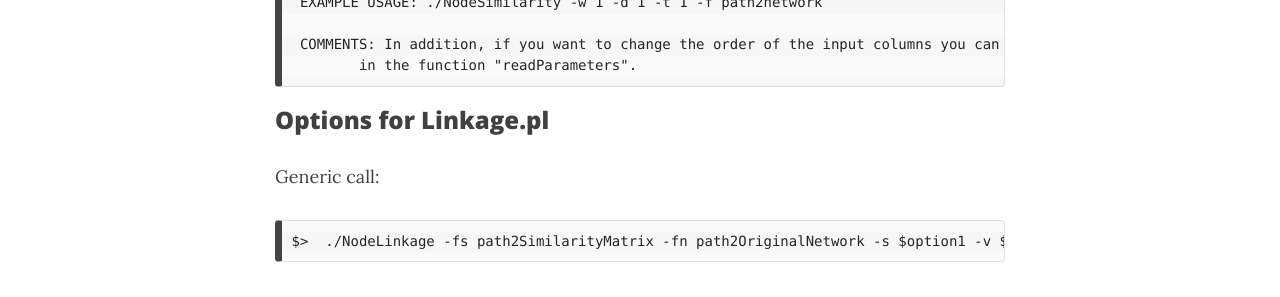
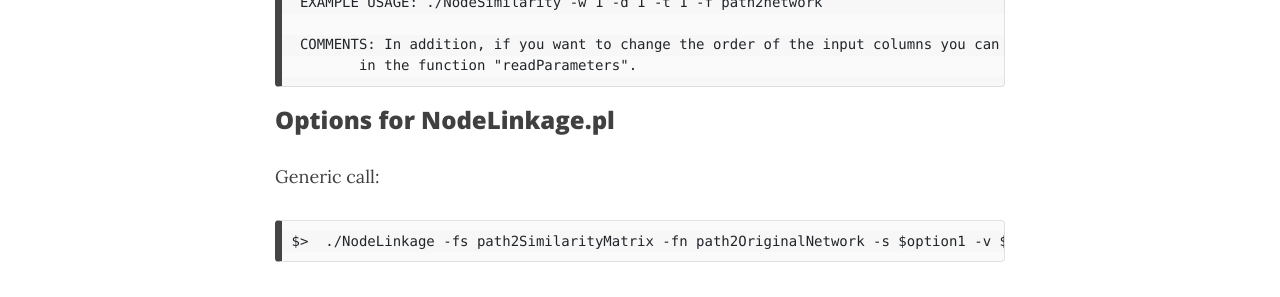
Before and after one commit to apascualgarcia/functionInk, a Jekyll site: the page built from docs/_pages/help.md, in a window 1280 px wide and 1400 px high, scrolled down 1918 px. Shown: the part 157-454 px from the top of the window. Built offline with Jekyll 4.4.1, drawn with Linux system fonts in a browser that asks for light colours; nearby versions of some CDN libraries; comment, search, counter and statistics services are not loaded; some of the changed text lies outside the part shown.

Commit message:
Minor corrections

````diff
--- a/docs/_pages/help.md
+++ b/docs/_pages/help.md
@@ -89,7 +89,7 @@ Options:
 ```
 
 
-### Options for Linkage.pl
+### Options for NodeLinkage.pl
 
 Generic call:
 
@@ -158,7 +158,7 @@ Options:
         -- Clusters file: Describes the different clusters at the stopping point
         -- Partition file: A vector assigning to each node the cluster id it belongs to.
   EXAMPLE USAGE:
-   ./NodeLinkage.pl -fs path2SimilarityMatrix -fn path2OriginalNetwork -s step -v 145 -a single -c 4
+   ./NodeLinkage.pl -fs path2SimilarityMatrix -fn path2OriginalNetwork -s step -v 145 -a Single -c 4
 
 ```
 
````
